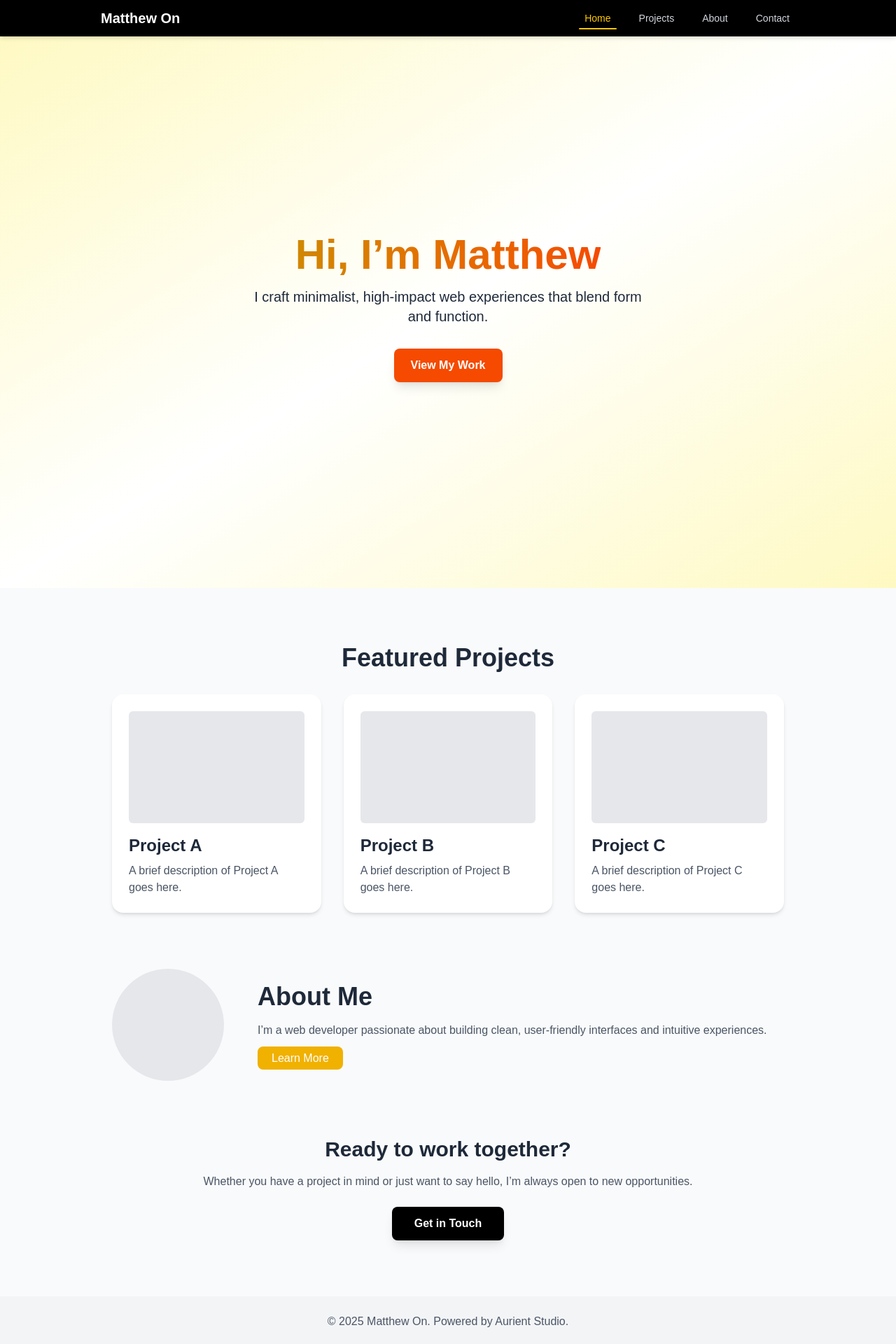
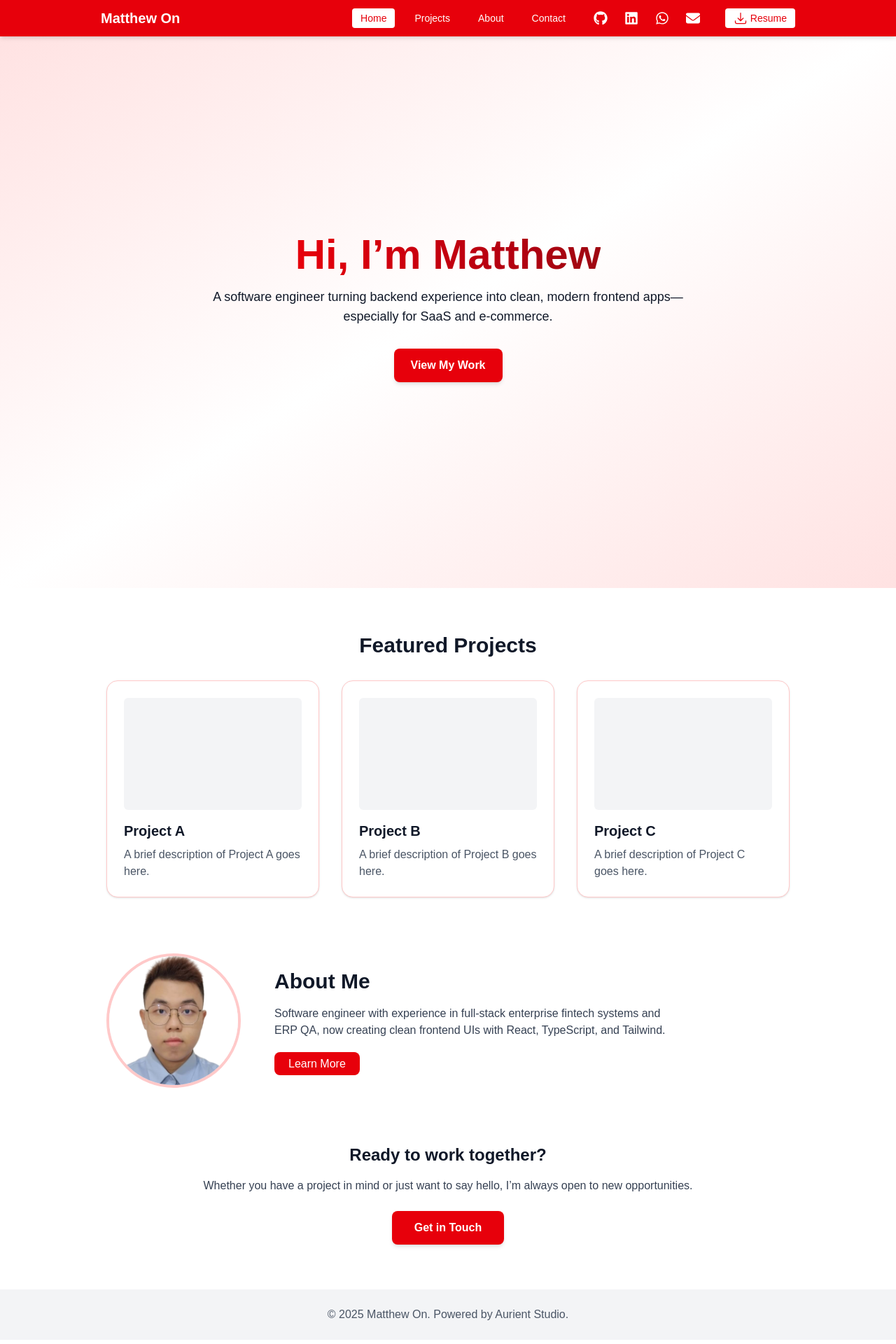
Before and after one commit to matthewOn2003/matthew-portfolio, a Next.js app: page / in a window 1280 px wide. Shown: the top 1920 px of the page at 70% size. Built offline with nearby package versions, Linux system fonts and the light colour scheme.

Commit message:
update styles, features, and content (except project)

```diff
--- a/src/app/about/page.tsx
+++ b/src/app/about/page.tsx
@@ -3,61 +3,64 @@
 import Image from 'next/image';
 
 const skills = [
-  'HTML', 'CSS', 'JavaScript', 'TypeScript',
-  'React', 'Next.js', 'Tailwind', 'Prisma',
+  'HTML', 'CSS', 'JavaScript', 'TypeScript', 'React.js', 'Angular.js', 'Next.js', 'Axios', 'Bootstrap', 'TailwindCSS', 'Redux', 'npm',
+  'Java', 'Spring Boot', 'Spring', 'Node.js', 'SQL', 'JUnit5', 'Mockito', 'Oracle', 'Kafka', 'Docker', 'Kubernetes', 'OpenShift',
+  'Git', 'Maven', 'Postman', 'Jenkins', 'REST APIs'
 ];
 
 const experience = [
   {
-    year: '2025',
-    role: 'Front-End Developer',
-    company: 'Aurient Studio',
-    desc: 'Building portfolio & demo apps with Next.js & Tailwind.',
+    year: 'Nov 2024 ~ June 2025',
+    role: 'Software Engineer',
+    company: 'Worldline International',
+    desc: '- Carried out batch development of the backend system for the card issuance module to ensure that the logic and output met the requirements of the development documentation. \n- Maintained the Angular.js GUI of the enterprise payment system to ensure that the data could be displayed normally.\n- Used JUnit, Mockito and PowerMockito to unit test the program code to ensure 100% test coverage to meet the software quality requirements of Sonarqube.\n- Performed end-to-end testing of the ISO8583 message flow of the SRS system and debugged the routing component to ensure consistency and integrity during data transmission.'
   },
   {
-    year: '2024',
-    role: 'Back-End Engineer',
-    company: 'Financial Corp',
-    desc: 'Developed payment system features with Node.js.',
+    year: 'Feb 2024 ~ May 2024',
+    role: 'Quality Assurance Intern',
+    company: 'Goldsoft Sdn. Bhd.',
+    desc: '- Test the form functions of different modules of the ERP backend and adjust the report layout to ensure data integrity. \n- Inspect the differences between the customized Java ERP system and the customer\'s existing Oracle ERP system to ensure consistency during system development. \n- Record any errors and exceptions encountered during quality testing and continue to work with the R&D team to ensure the high quality of the system.',
   },
   {
-    year: '2023',
+    year: 'Sept 2022 ~ Sept 2024',
     role: 'IT Graduate',
-    company: 'University of XYZ',
-    desc: 'Completed BSc in Information Technology.',
+    company: 'New Era University College',
+    desc: 'Completed Diploma in Computer Science.\nRelevant Courses: Database, Java, Android, C++, System Design, Data Structure & Algorithm, Networking',
   },
 ];
 
 export default function AboutPage() {
   return (
-    <div className="min-h-screen bg-gray-50 text-gray-800 px-6 py-16">
+    <div className="min-h-screen bg-white text-gray-900 px-6 py-16">
       <section className="max-w-3xl mx-auto space-y-16">
         {/* Header */}
         <header className="text-center space-y-2">
-          <h1 className="text-5xl font-extrabold">About Me</h1>
-          <p className="text-lg text-gray-600">
-            Hi, I’m Matt — a builder of clean, user-friendly web experiences.
+          <h1 className="text-5xl font-extrabold text-red-600">About Me</h1>
+          <p className="text-lg text-gray-700">
+            Hi, I’m Matthew — a builder of clean, user-friendly web experiences.
           </p>
         </header>
 
         {/* Profile */}
-        <div className="flex flex-col md:flex-row items-center md:items-start gap-8">
-          <div className="w-40 h-40 bg-gray-200 rounded-full overflow-hidden flex-shrink-0">
-            <Image
-              src="/profile-placeholder.jpg"
-              alt="Matt Profile"
-              width={160}
-              height={160}
-              className="object-cover"
-            />
+        <div className="flex flex-col items-center md:flex-row md:items-start gap-8">
+          <div className="flex justify-center w-full md:w-auto">
+            <div className="w-60 h-60 bg-gray-100 rounded-full overflow-hidden border-4 border-red-100 shadow-md relative">
+              <Image
+                src="/avatar.png"
+                alt="Matt Profile"
+                fill
+                className="object-cover"
+              />
+            </div>
           </div>
-          <div className="space-y-4">
-            <p className="leading-relaxed text-gray-700">
-              I graduated with a degree in IT and have experience building backend systems for
+
+          <div className="space-y-4 max-w-prose text-center md:text-left">
+            <p className="leading-relaxed text-gray-800">
+              I graduated with a diploma in computer science and working experience in building backend systems for
               financial payment platforms. Now I focus on crafting intuitive front-end interfaces
-              and small full-stack tools that solve real-world problems.
+              and full-stack systems that solve real-world problems.
             </p>
-            <p className="leading-relaxed text-gray-700">
+            <p className="leading-relaxed text-gray-800">
               My strengths include system thinking, minimalist design, and a passion for practical
               solutions. I believe in code that’s as clean as the interfaces it powers.
             </p>
@@ -66,12 +69,12 @@ export default function AboutPage() {
 
         {/* Skills */}
         <section>
-          <h2 className="text-3xl font-semibold mb-6">Skills & Tools</h2>
+          <h2 className="text-3xl font-semibold mb-6 text-red-600">Skills & Tools</h2>
           <ul className="grid grid-cols-2 sm:grid-cols-3 gap-4">
             {skills.map((skill) => (
               <li
                 key={skill}
-                className="px-4 py-2 bg-white rounded-lg shadow-sm text-center font-medium"
+                className="px-4 py-2 bg-red-50 text-red-800 rounded-lg shadow-sm text-center font-medium border border-red-200"
               >
                 {skill}
               </li>
@@ -81,17 +84,21 @@ export default function AboutPage() {
 
         {/* Experience */}
         <section>
-          <h2 className="text-3xl font-semibold mb-6">Experience</h2>
-          <ol className="relative border-l-2 border-gray-300 pl-6 space-y-6">
+          <h2 className="text-3xl font-semibold mb-6 text-red-600">Experience</h2>
+          <ol className="relative border-l-2 border-red-200 pl-6 space-y-6">
             {experience.map(({ year, role, company, desc }) => (
               <li key={year} className="relative">
-                <span className="absolute -left-4 top-1 w-3 h-3 bg-orange-500 rounded-full" />
+                <span className="absolute -left-4 top-1 w-3 h-3 bg-red-500 rounded-full shadow-sm" />
                 <div className="space-y-1">
-                  <p className="text-lg font-semibold">
+                  <p className="text-lg font-semibold text-gray-900">
                     {year} &mdash; {role}
                   </p>
                   <p className="text-sm text-gray-600">{company}</p>
-                  <p className="text-gray-700">{desc}</p>
+                  {desc.split('\n').map((line, i) => (
+                    <p key={i} className="text-gray-800">
+                      {line}
+                    </p>
+                  ))}
                 </div>
               </li>
             ))}
--- a/src/app/layout.tsx
+++ b/src/app/layout.tsx
@@ -10,8 +10,8 @@ const inter = Inter({ subsets: ['latin'], variable: '--font-inter' })
 const dancing = Dancing_Script({ subsets: ['latin'], weight: '400', variable: '--font-dancing' })
 
 export const metadata = {
-  title: 'Matt Tan | Portfolio',
-  description: 'Personal portfolio of Matt Tan, web developer',
+  title: 'Matthew On | Portfolio',
+  description: 'Personal portfolio of Matthew On, Software Engineer',
 }
 
 export default function RootLayout({ children }: { children: ReactNode }) {
--- a/src/app/page.tsx
+++ b/src/app/page.tsx
@@ -1,55 +1,66 @@
 // src/app/page.tsx
 import Link from 'next/link';
+import Image from 'next/image';
 
 export default function HomePage() {
   return (
-    <div className="min-h-screen bg-gray-50 text-gray-800">
+    <div className="min-h-screen bg-white text-gray-900">
       {/* Hero Section */}
-      <section className="h-screen flex flex-col items-center justify-center text-center bg-gradient-to-br from-yellow-100 via-white to-yellow-100 px-4">
-        <h1 className="text-6xl font-extrabold text-transparent bg-clip-text bg-gradient-to-r from-yellow-600 to-orange-600">
+      <section className="h-screen flex flex-col items-center justify-center text-center bg-gradient-to-br from-red-100 via-white to-red-100 px-4">
+        <h1 className="text-6xl font-extrabold text-transparent bg-clip-text bg-gradient-to-r from-red-600 to-red-800">
           Hi, I’m Matthew
         </h1>
-        <p className="mt-4 text-xl max-w-xl">
-          I craft minimalist, high-impact web experiences that blend form and function.
+        <p className="mt-4 text-lg max-w-2xl">
+          A software engineer turning backend experience into clean, modern frontend apps—especially for SaaS and e‑commerce.
         </p>
         <Link
           href="/projects"
-          className="mt-8 inline-block px-6 py-3 bg-orange-600 text-white font-semibold rounded-lg shadow-lg hover:bg-orange-700 transition"
+          className="mt-8 inline-block px-6 py-3 bg-red-600 text-white font-semibold rounded-lg shadow-md hover:bg-red-700 transition"
         >
           View My Work
         </Link>
       </section>
 
-      <main className="py-20 px-8 max-w-5xl mx-auto space-y-20">
+      <main className="py-16 px-6 max-w-5xl mx-auto space-y-20">
         {/* Featured Projects */}
         <section>
-          <h2 className="text-4xl font-bold mb-8 text-center">Featured Projects</h2>
+          <h2 className="text-3xl font-bold mb-8 text-center">Featured Projects</h2>
           <div className="grid gap-8 sm:grid-cols-2 lg:grid-cols-3">
             {['A', 'B', 'C'].map((name) => (
               <div
                 key={name}
-                className="bg-white p-6 rounded-2xl shadow-md hover:shadow-xl transition"
+                className="bg-white border border-red-200 p-6 rounded-2xl shadow-sm hover:shadow-md transition"
               >
-                <div className="h-40 bg-gray-200 rounded-md mb-4" />
-                <h3 className="text-2xl font-semibold mb-2">Project {name}</h3>
-                <p className="text-gray-600">A brief description of Project {name} goes here.</p>
+                <div className="h-40 bg-gray-100 rounded-md mb-4" />
+                <h3 className="text-xl font-semibold mb-2">Project {name}</h3>
+                <p className="text-gray-600">
+                  A brief description of Project {name} goes here.
+                </p>
               </div>
             ))}
           </div>
         </section>
 
         {/* About Preview */}
-        <section className="flex flex-col md:flex-row items-center md:space-x-12">
-          <div className="w-40 h-40 bg-gray-200 rounded-full mb-6 md:mb-0" />
-          <div>
-            <h2 className="text-4xl font-bold mb-4">About Me</h2>
-            <p className="text-gray-600 mb-4">
-              I’m a web developer passionate about building clean, user-friendly interfaces and
-              intuitive experiences.
+        <section className="flex flex-col items-center md:flex-row md:items-center gap-12">
+          <div className="flex-shrink-0">
+            <div className="relative w-48 h-48 bg-gray-100 rounded-full overflow-hidden border-4 border-red-200">
+              <Image
+                src="/avatar.png"
+                alt="Matthew’s avatar"
+                fill
+                className="object-cover"
+              />
+            </div>
+          </div>
+          <div className="max-w-prose text-center md:text-left">
+            <h2 className="text-3xl font-bold mb-4">About Me</h2>
+            <p className="text-gray-700 mb-6">
+              Software engineer with experience in full‑stack enterprise fintech systems and ERP QA, now creating clean frontend UIs with React, TypeScript, and Tailwind.
             </p>
             <Link
               href="/about"
-              className="px-5 py-2 bg-yellow-500 text-white rounded-lg font-medium hover:bg-yellow-600 transition"
+              className="px-5 py-2 bg-red-600 text-white rounded-lg font-medium hover:bg-red-700 transition"
             >
               Learn More
             </Link>
@@ -58,14 +69,13 @@ export default function HomePage() {
 
         {/* Call to Action */}
         <section className="text-center">
-          <h2 className="text-3xl font-semibold mb-4">Ready to work together?</h2>
-          <p className="text-gray-600 mb-6">
-            Whether you have a project in mind or just want to say hello, I’m always open to new
-            opportunities.
+          <h2 className="text-2xl font-semibold mb-4">Ready to work together?</h2>
+          <p className="text-gray-700 mb-6">
+            Whether you have a project in mind or just want to say hello, I’m always open to new opportunities.
           </p>
           <Link
             href="/contact"
-            className="inline-block px-8 py-3 bg-black text-white font-semibold rounded-lg shadow-lg hover:bg-gray-900 transition"
+            className="inline-block px-8 py-3 bg-red-600 text-white font-semibold rounded-lg shadow-md hover:bg-red-700 transition"
           >
             Get in Touch
           </Link>
--- a/src/components/Navbar.tsx
+++ b/src/components/Navbar.tsx
@@ -4,7 +4,8 @@
 import Link from 'next/link';
 import { usePathname } from 'next/navigation';
 import { useState } from 'react';
-import { Bars3Icon, XMarkIcon } from '@heroicons/react/24/outline';
+import { Bars3Icon, XMarkIcon, ArrowDownTrayIcon } from '@heroicons/react/24/outline';
+import { FaGithub, FaLinkedin, FaWhatsapp, FaEnvelope } from 'react-icons/fa6';
 
 const navItems = [
   { name: 'Home', path: '/' },
@@ -13,47 +14,85 @@ const navItems = [
   { name: 'Contact', path: '/contact' },
 ];
 
+const socialItems = [
+  { icon: FaGithub, url: 'https://github.com/matthewOn2003', label: 'GitHub' },
+  { icon: FaLinkedin, url: 'https://linkedin.com/in/on-wu-xu', label: 'LinkedIn' },
+  { icon: FaWhatsapp, url: 'https://wa.me/601111135229', label: 'WhatsApp' },
+  { icon: FaEnvelope, url: "mailto:onwuxu@gmail.com?subject=Let's%20Work%20Together", label: 'Email' },
+];
+
 export default function Navbar() {
   const pathname = usePathname();
   const [isOpen, setIsOpen] = useState(false);
 
   return (
-    <header className="fixed inset-x-0 top-0 bg-black z-50 shadow-md">
+    <header className="fixed inset-x-0 top-0 bg-red-600 z-50 shadow-md">
       <div className="max-w-5xl mx-auto flex items-center justify-between py-3 px-4">
+        {/* Logo */}
         <Link href="/" className="text-xl font-bold text-white">
           Matthew On
         </Link>
 
-        <nav className="hidden md:flex space-x-6">
+        {/* Desktop nav + socials */}
+        <div className="hidden md:flex items-center space-x-6">
+          {/* Main links */}
+          <nav className="flex space-x-4">
             {navItems.map(({ name, path }) => {
               const isActive = pathname === path;
               return (
                 <Link
                   key={path}
                   href={path}
-                className={`relative px-2 py-0.5 text-sm font-medium transition-colors ${isActive ? 'text-yellow-400' : 'text-gray-300 hover:text-white'
+                  className={`relative px-3 py-1 rounded text-sm font-medium transition-colors duration-200 ${isActive
+                    ? 'bg-white text-red-600'
+                    : 'text-white hover:bg-white hover:text-red-600'
                     }`}
                 >
                   {name}
-                {isActive && (
-                  <span className="absolute inset-x-0 -bottom-1 h-0.5 bg-yellow-400 rounded-full" />
-                )}
                 </Link>
               );
             })}
           </nav>
 
+          {/* Social icons */}
+          <div className="flex items-center space-x-4">
+            {socialItems.map(({ icon: Icon, url, label }) => (
+              <a
+                key={label}
+                href={url}
+                target="_blank"
+                rel="noopener noreferrer"
+                className="p-1 text-white hover:text-red-300 transition"
+                aria-label={label}
+              >
+                <Icon className="w-5 h-5" />
+              </a>
+            ))}
+            {/* Resume download */}
+            <a
+              href="/resume.pdf"
+              download
+              className="ml-4 inline-flex items-center px-3 py-1 bg-white text-red-600 rounded text-sm font-medium hover:bg-red-100 transition"
+            >
+              <ArrowDownTrayIcon className="w-5 h-5 mr-1" />
+              Resume
+            </a>
+          </div>
+        </div>
+
+        {/* Mobile menu button */}
         <button
           onClick={() => setIsOpen(!isOpen)}
           className="md:hidden text-white"
           aria-label="Toggle menu"
         >
-          {isOpen ? <XMarkIcon className="w-5 h-5" /> : <Bars3Icon className="w-5 h-5" />}
+          {isOpen ? <XMarkIcon className="w-6 h-6" /> : <Bars3Icon className="w-6 h-6" />}
         </button>
       </div>
 
+      {/* Mobile drawer */}
       {isOpen && (
-        <nav className="md:hidden bg-black border-t border-gray-800">
+        <nav className="md:hidden bg-red-600 border-t border-red-500">
           <ul className="flex flex-col py-2 space-y-1">
             {navItems.map(({ name, path }) => {
               const isActive = pathname === path;
@@ -62,9 +101,9 @@ export default function Navbar() {
                   <Link
                     href={path}
                     onClick={() => setIsOpen(false)}
-                    className={`block px-4 py-2 text-sm font-medium rounded transition-colors ${isActive
-                        ? 'bg-yellow-400 text-black'
-                        : 'text-gray-300 hover:bg-gray-800 hover:text-white'
+                    className={`block px-4 py-2 text-sm font-medium rounded transition-colors duration-200 ${isActive
+                      ? 'bg-white text-red-600'
+                      : 'text-white hover:bg-white hover:text-red-600'
                       }`}
                   >
                     {name}
@@ -72,6 +111,30 @@ export default function Navbar() {
                 </li>
               );
             })}
+            <li className="border-t border-red-500 mt-2 pt-2">
+              <div className="flex flex-col space-y-2 px-4">
+                {socialItems.map(({ icon: Icon, url, label }) => (
+                  <a
+                    key={label}
+                    href={url}
+                    target="_blank"
+                    rel="noopener noreferrer"
+                    className="flex items-center gap-2 text-white hover:text-red-300 transition"
+                  >
+                    <Icon className="w-5 h-5" />
+                    {label}
+                  </a>
+                ))}
+                <a
+                  href="/resume.pdf"
+                  download
+                  className="mt-2 inline-flex items-center px-3 py-1 bg-white text-red-600 rounded text-sm font-medium hover:bg-red-100 transition"
+                >
+                  <ArrowDownTrayIcon className="w-5 h-5 mr-1" />
+                  Resume
+                </a>
+              </div>
+            </li>
           </ul>
         </nav>
       )}
```
Also changed, not shown: src/app/contact/page.tsx (+77 -30 lines), src/app/projects/page.tsx (+7 -7 lines), public/avatar.png (added), 1 other file (tests, documents, lock files or other folders). Lines whose indentation alone changed are shown as unchanged.
